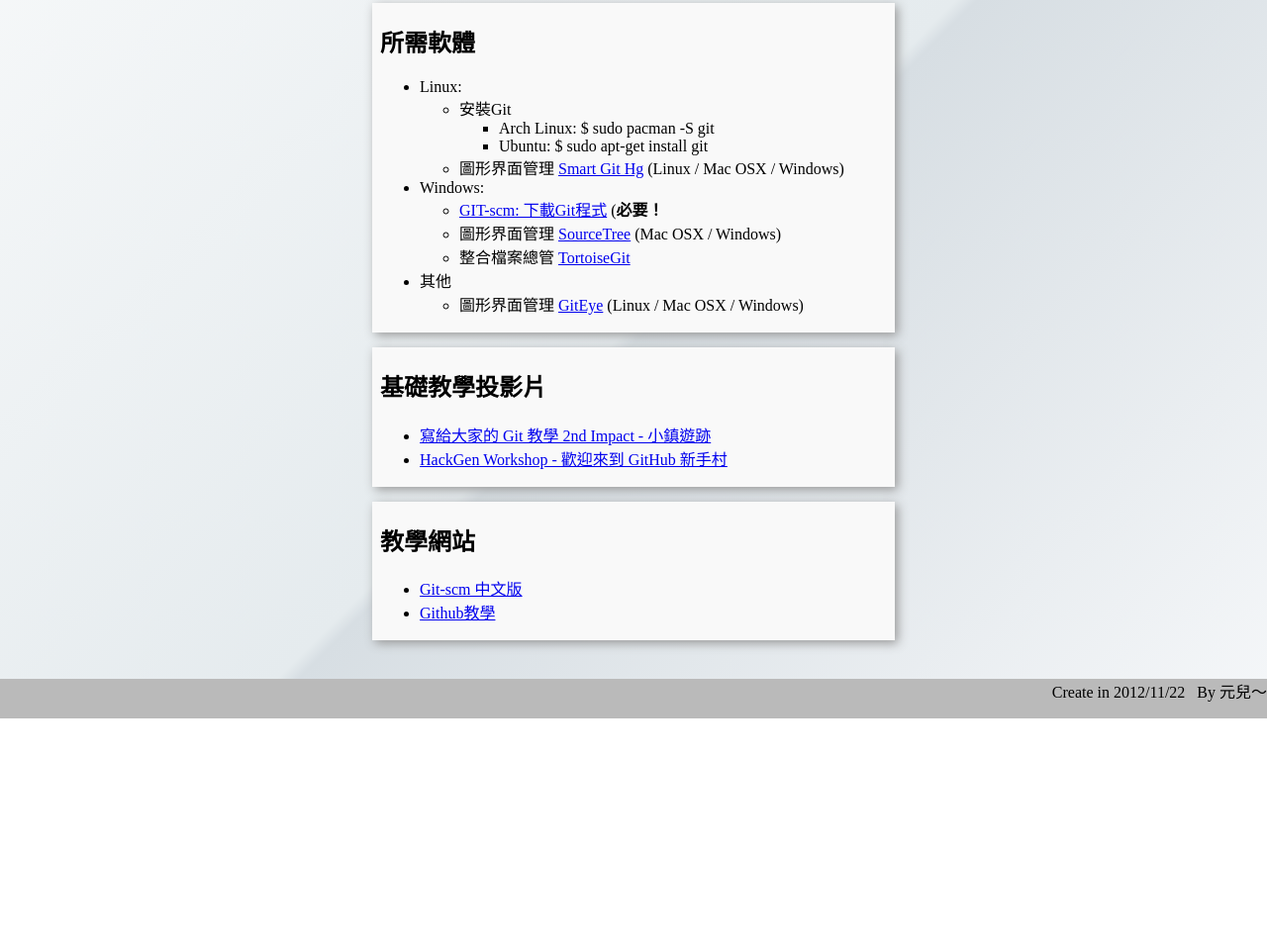
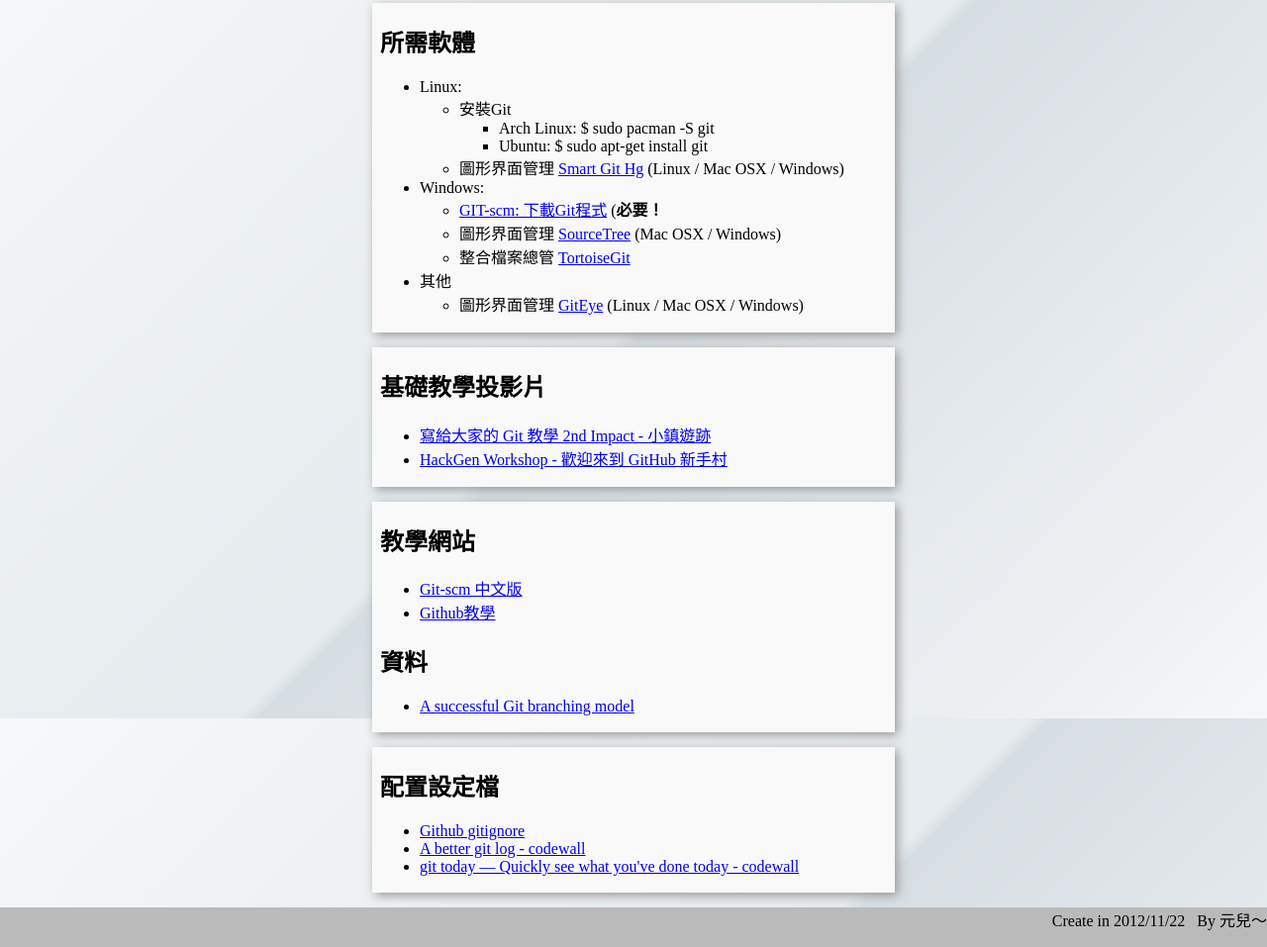
Before and after one commit to chyuaner/git-start-guide, a plain HTML site: page index.html in a window 1280 px wide. Shown: the part 74-1031 px from the top of the page at 99% size. Before the commit the page ends 800 px from the top, so only its background shows below. Drawn offline with Linux system fonts and the light colour scheme.

Commit message:
Add Learn Website Data

```diff
--- a/index.html
+++ b/index.html
@@ -68,6 +68,22 @@
                       <li><a href="http://guides.github.com/" target="_blank">Github教學</a></li>
                     </ul>
 
+                    <h2>資料</h2>
+                    <ul>
+                      <li><a href="http://nvie.com/posts/a-successful-git-branching-model/" target="_blank">A successful Git branching model</a></li>
+                    </ul>
+
+                  </section>
+
+                  <section>
+                    <h2>配置設定檔</h2>
+
+                    <ul>
+                      <li><a href="http://git-scm.com/book/zh-tw" target="_blank">Github gitignore</a></li>
+                      <li><a href="https://coderwall.com/p/euwpig" target="_blank">A better git log - codewall</a></li>
+                      <li><a href="https://coderwall.com/p/7jbwww" target="_blank">git today — Quickly see what you've done today - codewall</a></li>
+                    </ul>
+
                   </section>
 
                 </div>
```
